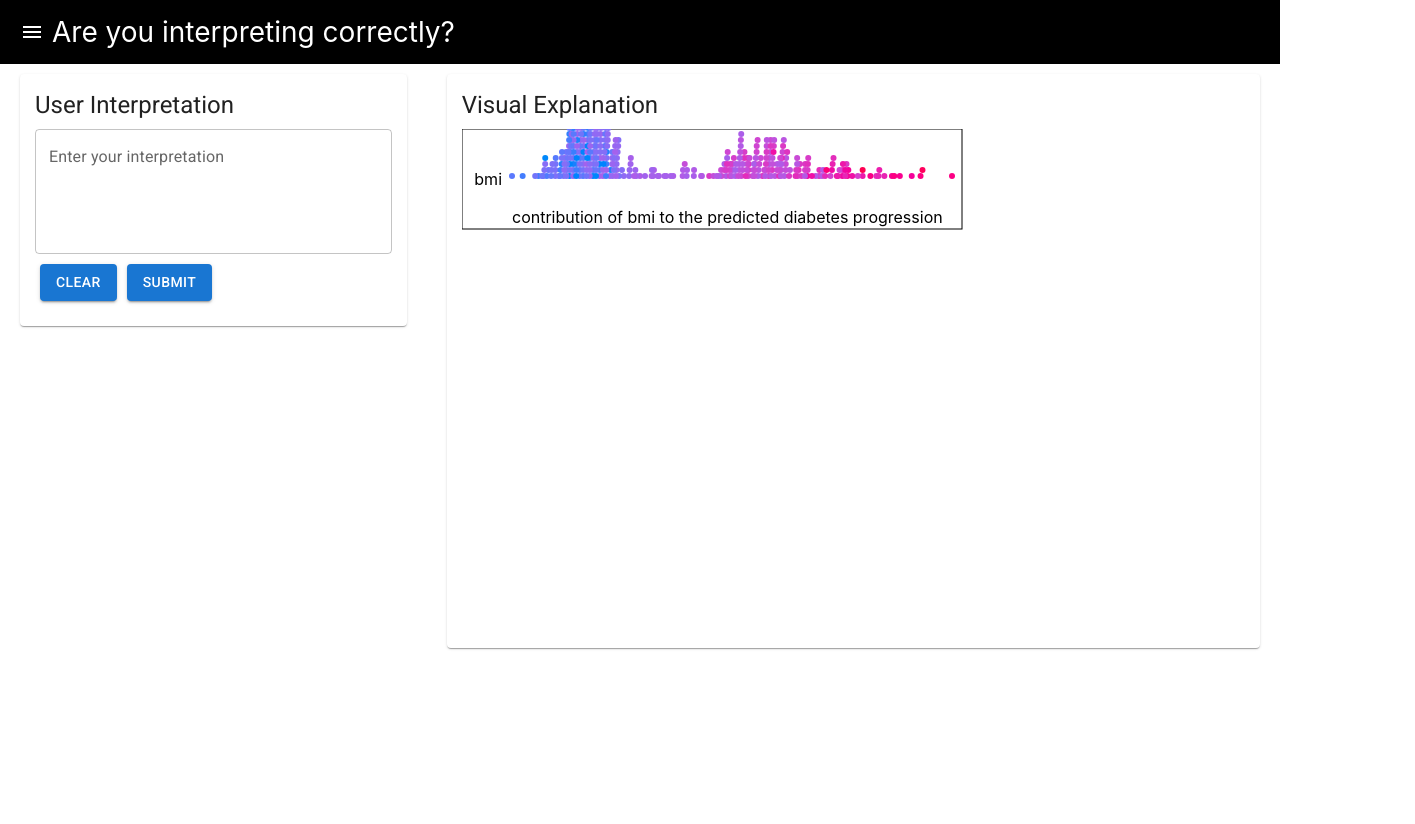
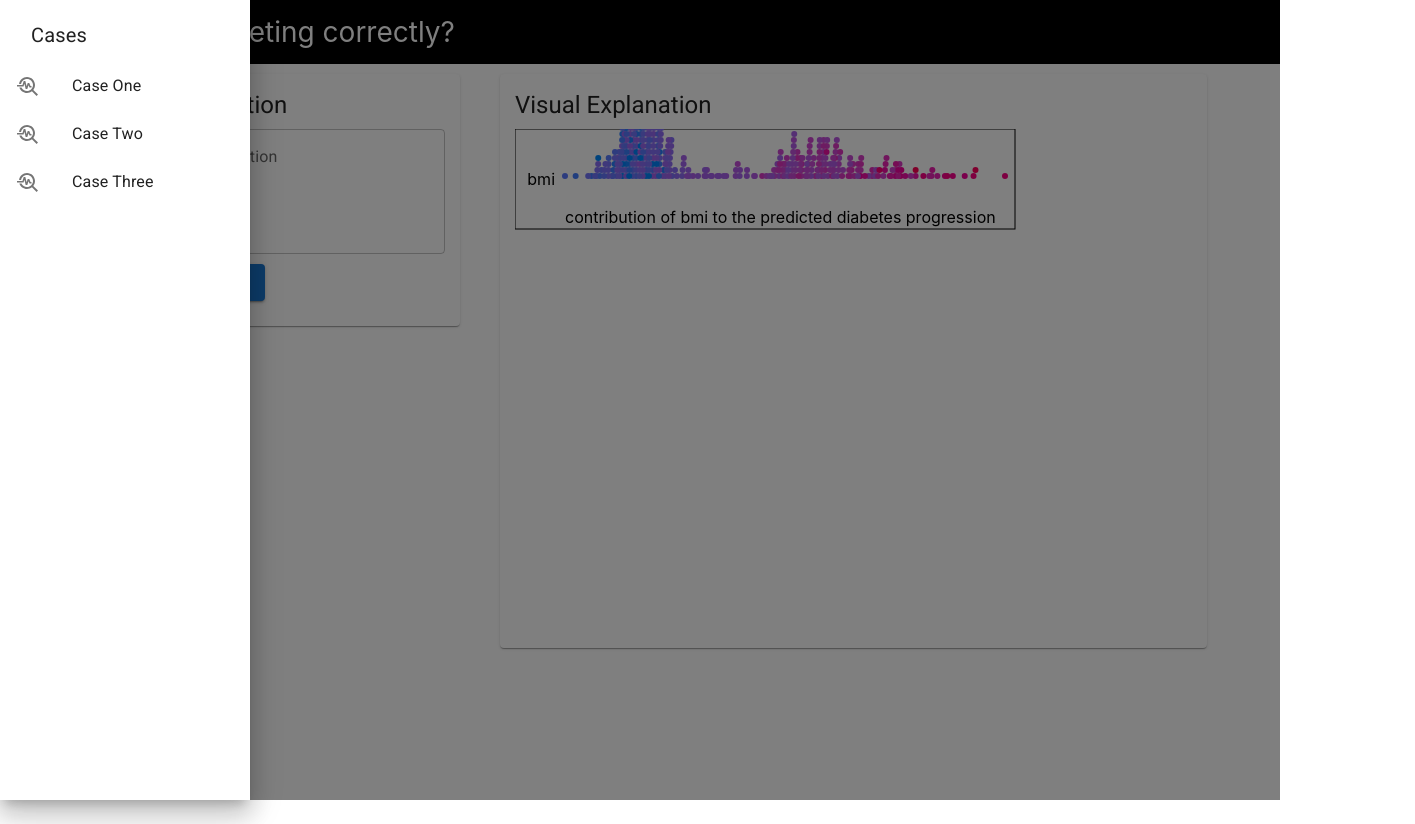
Before and after one commit to wangqianwen0418/alternative_exp, a React (Create React App) app in the folder prototype/: page / in a window 1280 px wide. Both pictures are taken after a click on the button "open drawer". Shown: the whole page, 1415 px wide, since content can reach past the window. Built offline with nearby package versions, Linux system fonts and the light colour scheme.

Commit message:
drawer for case selectin

```diff
--- a/prototype/src/App.tsx
+++ b/prototype/src/App.tsx
@@ -1,6 +1,6 @@
 import React from 'react';
 import Grid from '@mui/material/Grid';
-import {useState} from 'react';
+import { useState } from 'react';
 
 import Explanation from './component/Explanation';
 import Interpretation from './component/Interpretation';
@@ -8,24 +8,54 @@ import Interpretation from './component/Interpretation';
 import './App.css';
 
 import IconButton from '@mui/material/IconButton';
-import MenuIcon from '@mui/icons-material/Menu';
-import { Toolbar } from '@mui/material';
+import { Menu as MenuIcon, TroubleshootOutlined as TroubleShootIcon } from '@mui/icons-material';
+import { Toolbar, Drawer, Divider, List, ListItem, ListItemButton, ListItemIcon, ListItemText, Box } from '@mui/material';
+import { styled, useTheme, } from '@mui/material/styles';
+
+
+
 
 interface AppProps {
     dataset: string,
     initVis: string
 }
 
+const CASES = ['Case One', 'Case Two', 'Case Three']
+
 function App(appProps: AppProps) {
     const [isSubmitted, setIsSubmitted] = useState(false);
+    const [open, setOpen] = useState(false);
+
+
+    const DrawerList = (
+        <Box sx={{ width: 250 }} role="presentation" onClick={() => setOpen(false)}>
+            <List>
+                <ListItem key='drawerheader' >
+                    <ListItemText primary={<span style={{ fontSize: '20px', textAlign: 'center', marginLeft: 15 }}>Cases</span>} />
+                </ListItem>
+
+                {CASES.map((name, index) => (
+                    <ListItem key={name} disablePadding>
+                        <ListItemButton href={`/case${index + 1}`}>
+                            <ListItemIcon>
+                                <TroubleShootIcon />
+                            </ListItemIcon>
+                            <ListItemText primary={name} />
+                        </ListItemButton>
+                    </ListItem>
+                ))}
+            </List>
+        </Box>
+    );
+
     return (
-    <Grid container>
+        <Grid container justifyContent="center">
             <Grid item xs={12}>
-      <Toolbar sx={{backgroundColor: 'black', fontSize: '28px', color: 'white'}}>
+                <Toolbar sx={{ backgroundColor: 'black', fontSize: '28px', color: 'white' }}>
                     <IconButton
                         color="inherit"
                         aria-label="open drawer"
-            // onClick={handleDrawerOpen}
+                        onClick={() => setOpen(true)}
                         edge="start"
                     // sx={{ mr: 2, ...(open && { display: 'none' }) }}
                     >
@@ -34,11 +64,15 @@ function App(appProps: AppProps) {
                     Are you interpreting correctly?
                 </Toolbar>
             </Grid>
+            <Drawer open={open} onClose={() => setOpen(false)}>
+                {DrawerList}
+            </Drawer>
             <Grid item xs={4} className='App-body'>
-      <Interpretation isSubmitted={isSubmitted} setIsSubmitted={setIsSubmitted}/>
+
+                <Interpretation isSubmitted={isSubmitted} setIsSubmitted={setIsSubmitted} />
             </Grid>
-    <Grid item xs={8} className='App-body'>
-      <Explanation isSubmitted={isSubmitted}/>
+            <Grid item xs={7} className='App-body'>
+                <Explanation isSubmitted={isSubmitted} />
             </Grid>
 
         </Grid>
--- a/prototype/src/index.tsx
+++ b/prototype/src/index.tsx
@@ -13,14 +13,26 @@ const root = ReactDOM.createRoot(
     document.getElementById('root') as HTMLElement
 );
 
+const case1 = <App dataset='case 1' initVis='beeswarm' />
+const case2 = <App dataset='case 2' initVis='bar' />
+const case3 = <App dataset='case 3' initVis='scatter' />
+
 const router = createBrowserRouter([
     {
         path: "/",
-    element: <App dataset='' initVis='' />,
+        element: case1,
     },
     {
-    path: "CaseTwo",
-    element: <App dataset='' initVis='' />,
+        path: "case1",
+        element: case1,
+    },
+    {
+        path: "case2",
+        element: case2,
+    },
+    {
+        path: "case3",
+        element: case3,
     },
 ]);
 
```
Lines whose indentation alone changed are shown as unchanged.
